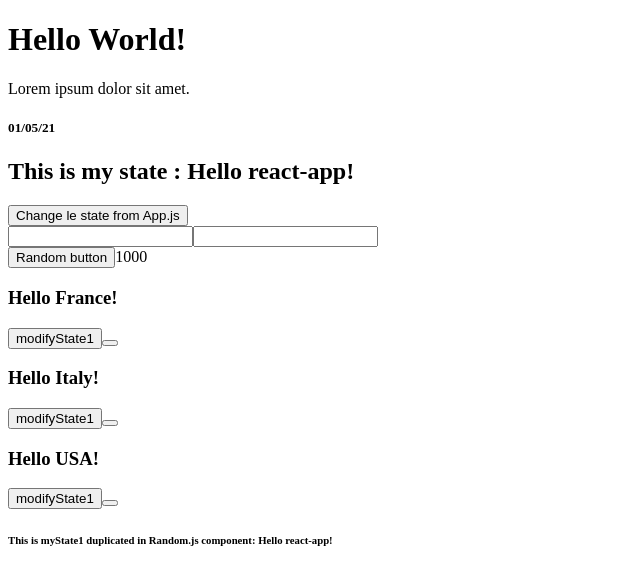
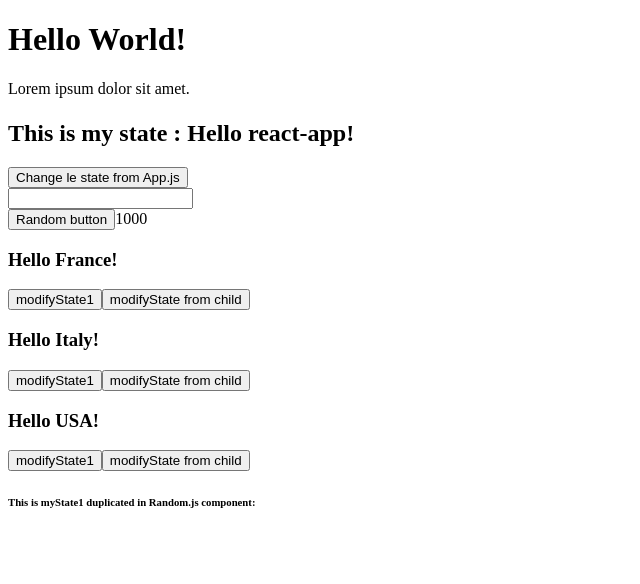
Before and after one commit to thecoderush/React-de-A-Z, a React (Create React App) app in the folder React-Learning/react-app/: page / in a window 1280 px wide. Shown: the top 584 px of the page, without its empty margins (0-640 px from the left). Built offline with nearby package versions, Linux system fonts and the light colour scheme.

Commit message:
Modify states names

```diff
--- a/React-Learning/react-app/src/App.js
+++ b/React-Learning/react-app/src/App.js
@@ -6,36 +6,36 @@ function App() {
 
   console.log("Mise à jour!")
 
-  const initialState1= "Hello react-app!"
-  const secondState1 = "20"
+  const initialMessageState= "Hello react-app!"
+  const number = "20"
 
-  const [myState1, setmyState1] = useState(initialState1)
+  const [messageState, setMessageState] = useState(initialMessageState)
 
   console.log(useState)
   console.log(useState("Hello react-app!"))
-  console.log(myState1);
+  console.log(messageState);
 
 
-  const modifyState1 = (data) => {
-    // setmyState1(secondState1)
+  const modifyState = (data) => {
+    // setMessageState(secondState1)
     console.log(data)
-    setmyState1(data)
+    setMessageState(data)
   }
 
 
-  const initialState2 = "01/05/21"
+  const initialDateState = "01/05/21"
 
-  const [myState2, setmyState2] = useState(initialState2)
+  const [dateState, setDateState] = useState(initialDateState)
 
 
   return (
     <div className="App">
-      <Title date={myState2}/>
+      <Title dateState={dateState}/>
 
-      <h2>This is my state : {myState1}</h2>
-      <button onClick={modifyState1} >Change le state from App.js</button>
+      <h2>This is my state : {messageState}</h2>
+      <button onClick={modifyState} >Change le state from App.js</button>
 
-      <Random date={myState1} function={modifyState1}/>
+      <Random dateState={messageState} function={modifyState}/>
     </div>
   );
 }
--- a/React-Learning/react-app/src/Item.js
+++ b/React-Learning/react-app/src/Item.js
@@ -5,13 +5,13 @@ function Item(props) {
     console.log(props)
 
 
-    const [itemState, setitemState] = useState("Item state!")
+    const [itemState, setItemState] = useState("Item state!")
 
     return (
         <>
             <h3>{props.txt}</h3>
             <button onClick={props.function}>modifyState1</button>
-            <button onClick={() => props.function(itemState)}></button>
+            <button onClick={() => props.function(itemState)}>modifyState from child</button>
         </>
     )
 }
--- a/React-Learning/react-app/src/Random.js
+++ b/React-Learning/react-app/src/Random.js
@@ -3,11 +3,8 @@ import Item from "./Item"
 
 function Random (props) {
 
-    const myFunc = () => {}
-
     return (
         <div>
-            <input type="text"/>
             <input type="text"/>
             <br/>
             <button>Random button</button>
```
